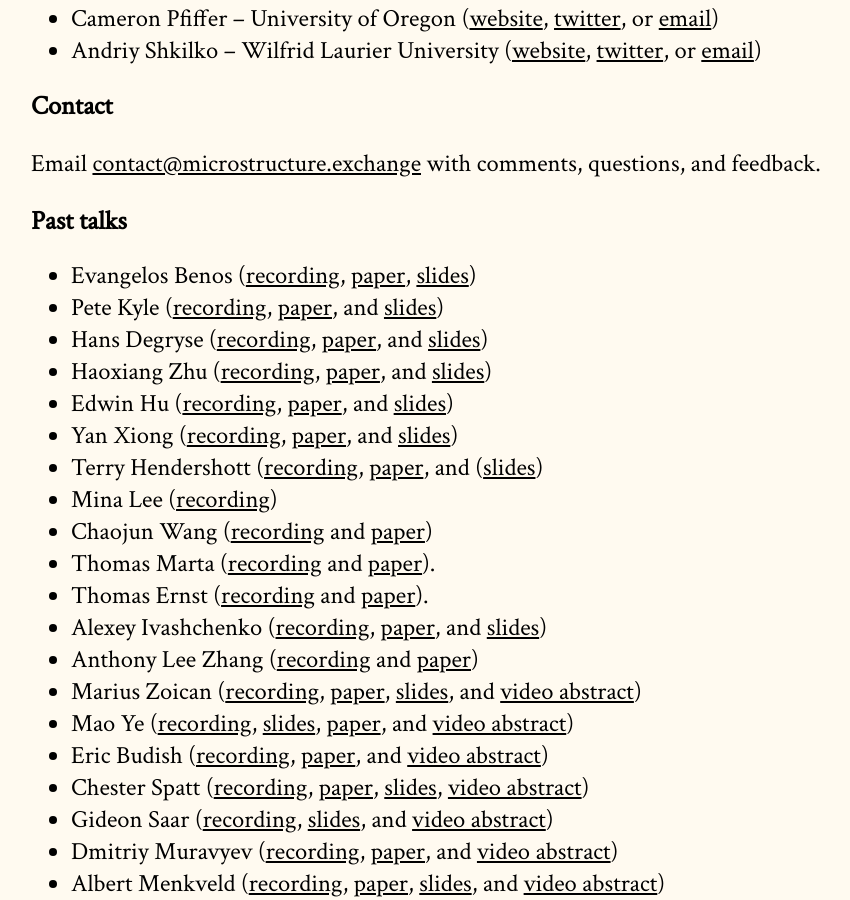
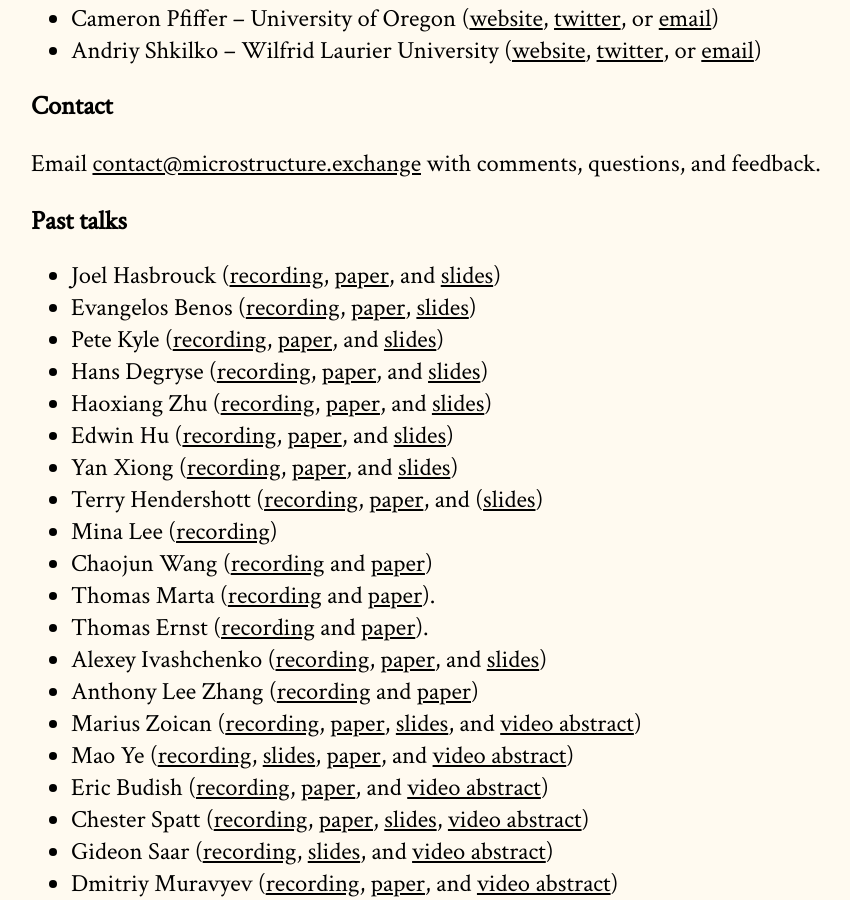
Before and after one commit to cpfiffer/microstructure.exchange, a Jekyll site: the page built from index.md, in a window 1280 px wide and 900 px high, scrolled down 2094 px. Shown: the whole window, without its empty margins (97-947 px from the left). Built offline with Jekyll 4.4.1, drawn with Linux system fonts in a browser that asks for light colours; some web fonts are replaced.

Commit message:
Add Joel's recording

```diff
--- a/index.md
+++ b/index.md
@@ -47,6 +47,7 @@ Email [contact@microstructure.exchange](mailto:contact@microstructure.exchange)
 
 ## Past talks
 
+- Joel Hasbrouck ([recording](https://youtu.be/lABdveHMHTk), [paper](https://papers.ssrn.com/sol3/papers.cfm?abstract_id=3521531), and [slides](/slides/Hasbrouck-Levich Network Microstructure Workshop.pptx))
 - Evangelos Benos ([recording](https://youtu.be/lhCaJ1slT34), [paper](https://www.bis.org/publ/work826.htm), [slides](/slides/Slides_CCP_Basis_Nov2020.pdf))
 - Pete Kyle ([recording](https://youtu.be/Nqy0u6TYP3I), [paper](papers/Kyle-Obizhaeva-Crashes-120-PK-microstructure-exchange.pdf), and [slides](/slides/pete-slides.pdf))
 - Hans Degryse ([recording](https://youtu.be/ZfUVr762Qk4), [paper](papers/priority rules - Microstructure Exchange.pdf), and [slides](/slides/Priority-rules-MicrostructureExchange-final.pdf))
```
